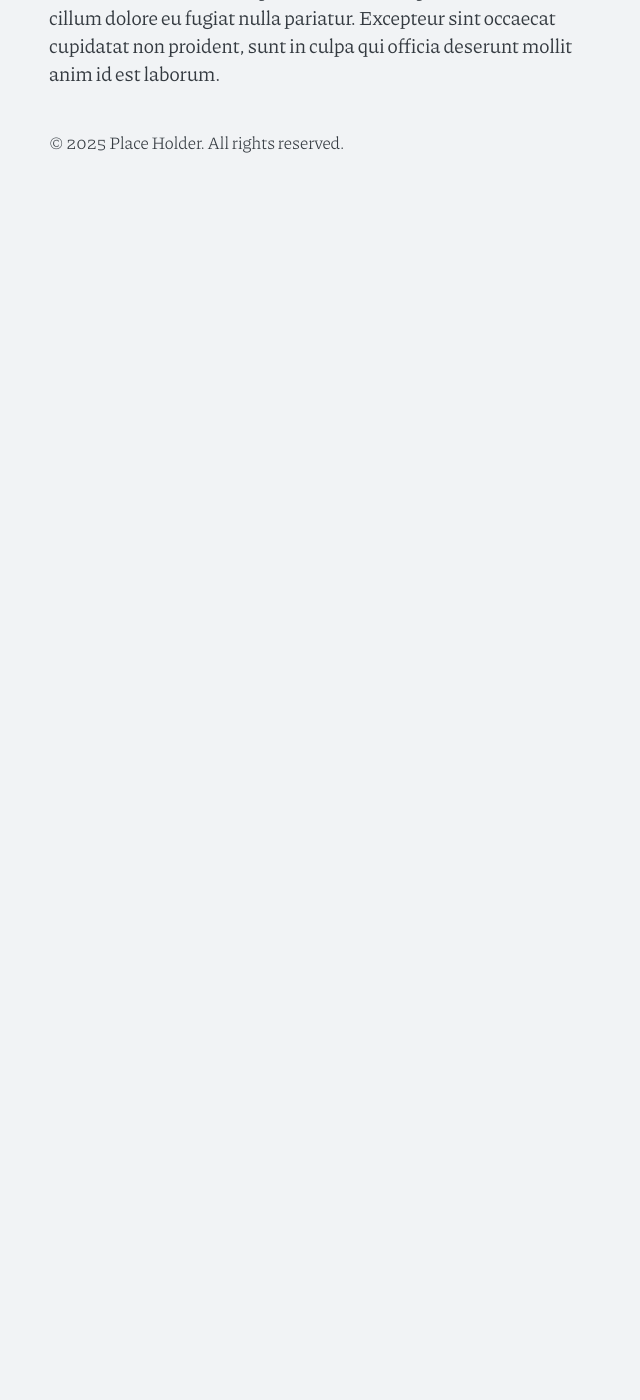
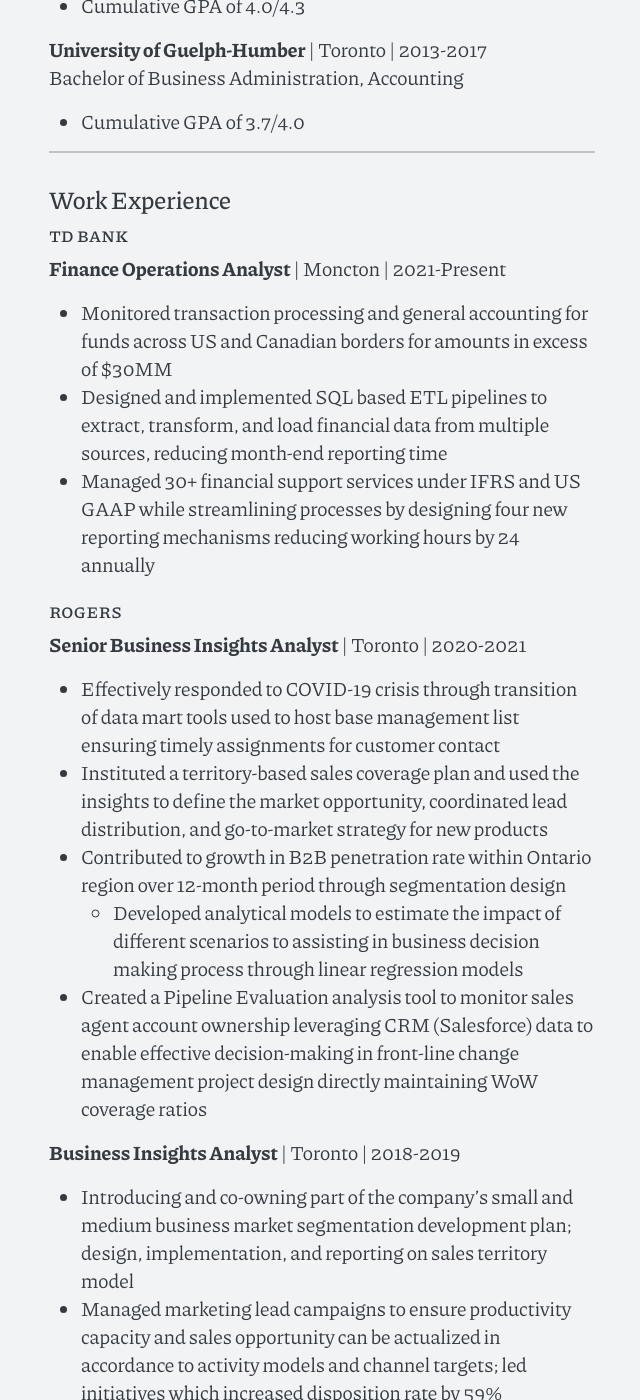
Before and after one commit to sahil-s-lab/portfolio, a Jekyll site: the page built from cv.md, in a window 1280 px wide and 1400 px high, scrolled down 735 px. Shown: the whole window, without its empty margins (318-958 px from the left). Built offline with Jekyll 4.4.1, drawn with Linux system fonts in a browser that asks for light colours; some web fonts are replaced; before the commit the page ends 930 px from its top, so only the background shows below that; some of the changed text lies outside the part shown.

Commit message:
Update cv.md

```diff
--- a/cv.md
+++ b/cv.md
@@ -3,19 +3,109 @@
 title: CV
 ---
 
-# Curriculum Vitæ
+# Sahil Singh, MMA
 
-{% include contact.html %}
+**Address:** 5-191 Université Ave • Moncton, NB • E1C 5K4
+**Phone:** (647) 783-1123
+**Email:** sahil95@live.ca
+**LinkedIn:** [linkedin.com/in/sahil95](https://www.linkedin.com/in/sahil95)
+**Portfolio:** [sahil-s-lab.github.io/portfolio](https://sahil-s-lab.github.io/portfolio/)
 
-## Section
+---
 
-Lorem ipsum dolor sit amet, consectetur adipiscing elit, sed do eiusmod tempor incididunt ut labore et dolore magna aliqua.
+## Statement of Interest
 
-* Ut enim ad minim veniam
-* Quis nostrud exercitation
-* Ullamco laboris nisi
-* Ut aliquip ex ea commodo consequat
+Firm believer in leveraging technical acumen alongside powerful storytelling as a vehicle for impactful organizational change. Blending 7+ years of skills in data analytics, strategy development, and cross-functional knowledge of corporate finance, marketing, and sales to bring a holistic perspective to real world challenges.
 
-### Subsection
+---
 
-Duis aute irure dolor in reprehenderit in voluptate velit esse cillum dolore eu fugiat nulla pariatur. Excepteur sint occaecat cupidatat non proident, sunt in culpa qui officia deserunt mollit anim id est laborum.
+## Education
+
+**Queen's University** | Toronto | 2024
+Master of Management Analytics, Analytics & Artificial Intelligence (A&AI)
+- Cumulative GPA of 4.0/4.3
+
+**University of Guelph-Humber** | Toronto | 2013-2017
+Bachelor of Business Administration, Accounting
+- Cumulative GPA of 3.7/4.0
+
+---
+
+## Work Experience
+
+### TD Bank
+**Finance Operations Analyst** | Moncton | 2021-Present
+- Monitored transaction processing and general accounting for funds across US and Canadian borders for amounts in excess of $30MM
+- Designed and implemented SQL based ETL pipelines to extract, transform, and load financial data from multiple sources, reducing month-end reporting time
+- Managed 30+ financial support services under IFRS and US GAAP while streamlining processes by designing four new reporting mechanisms reducing working hours by 24 annually
+
+### Rogers
+**Senior Business Insights Analyst** | Toronto | 2020-2021
+- Effectively responded to COVID-19 crisis through transition of data mart tools used to host base management list ensuring timely assignments for customer contact
+- Instituted a territory-based sales coverage plan and used the insights to define the market opportunity, coordinated lead distribution, and go-to-market strategy for new products
+- Contributed to growth in B2B penetration rate within Ontario region over 12-month period through segmentation design
+  - Developed analytical models to estimate the impact of different scenarios to assisting in business decision making process through linear regression models
+- Created a Pipeline Evaluation analysis tool to monitor sales agent account ownership leveraging CRM (Salesforce) data to enable effective decision-making in front-line change management project design directly maintaining WoW coverage ratios
+
+**Business Insights Analyst** | Toronto | 2018-2019
+- Introducing and co-owning part of the company's small and medium business market segmentation development plan; design, implementation, and reporting on sales territory model
+- Managed marketing lead campaigns to ensure productivity capacity and sales opportunity can be actualized in accordance to activity models and channel targets; led initiatives which increased disposition rate by 59%
+- Assisted in the launch of Rogers fibre cable services in B2B space through KPI development and reporting
+
+**New Grad Leadership Program** | Toronto | 2017-2018
+- Generated ad hoc reporting for Sales and Marketing departments on KPI/campaign metrics through the use of scripts in a relational database
+- Ensure proper allocation of expenses for budgeted funds on monthly basis for 2018 EBU Product Marketing operating budget comprising of $2.1MM; created and maintained spreadsheets used to assist in monitoring, interpreting, and presenting the financial information for each project
+
+---
+
+## Core Competencies
+
+**Skills:** Statistics (regression, hypothesis testing, probability distributions), data modelling, visual design
+
+**Programming Languages:** Python (data analysis, machine learning, predictive analytics), SQL, and familiarity in R
+
+**Tools:** MS Excel, MS Access and MS suite of tools, RDBMS platforms such as Oracle SQL Developer and PostgreSQL, Salesforce, Pentaho (ETL tool), Alteryx, R Studio, Tableau
+
+**Languages:** English and Punjabi (Bilingual)
+
+---
+
+## Awards and Honours
+
+**Buddha's Light Scholarship** | 2024
+Awarded by Fo Guang Shan (FGS) Toronto for academic achievement, leadership, and community service
+
+**Dean's Honours List** | 2013-2017
+Awarded to the top 10th percentile in academic achievement of the 2017 graduating class
+
+---
+
+## Volunteer Experience and Extra-Curriculars
+
+**Canadian Red Cross** | Toronto | 2022-Present
+*Emergency Responder Team Member*
+- Deployment: Peel Asylum Seekers; provided emergency support and resources to refugees to assist with their transition and well-being
+- Actively engaged in team preparedness activities while awaiting deployment
+
+**Amateur Martial Arts Athlete** | Toronto | 2015-Present
+*BJJ Tournament Champion – Various*
+- Collaborate and develop technical drilling program alongside training partners
+- Balanced mental, physical, and emotional challenges of combative competition and daily training
+
+**Queen's University Assets Fund** | Toronto | 2024
+*Investment Analyst*
+- Supported research and investment strategy development for a student-managed portfolio of alternative assets totaling ~$600,000
+
+**Harvest House** | Moncton | 2022-2023
+*Kitchen Staff Volunteer*
+- Serving over 300 meals each day for at-risk communities in the Greater Moncton Area
+- Improvise and enhance meal plans according to available ingredients with consideration to nutrition and overall quality
+
+**Youth Mentor** | Brampton | 2019-2020
+*Big Brothers and Sisters of Peel*
+- Counselled assigned mentees (2) throughout adolescent experiences
+- Developed and maintained positive relationships with other mentees and mentors in the group mentoring program
+
+---
+
+*References available upon request*
```
